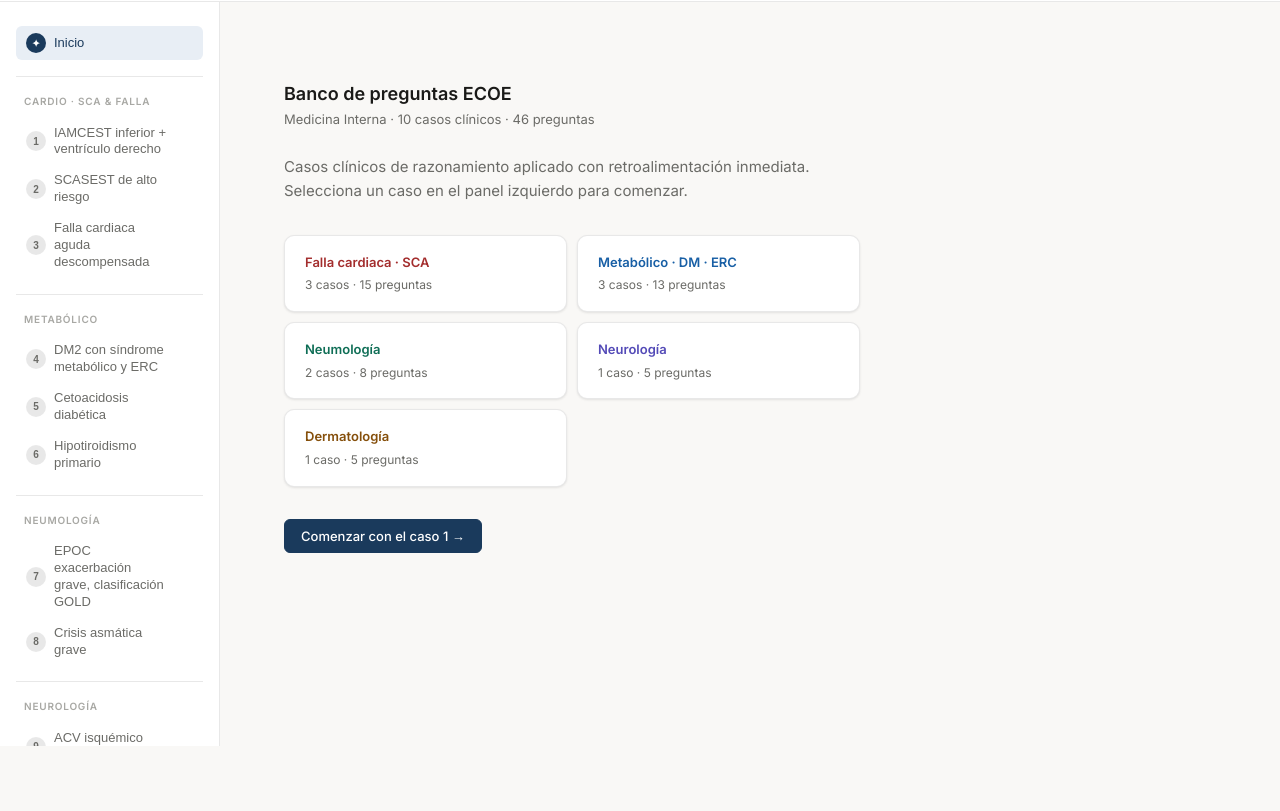
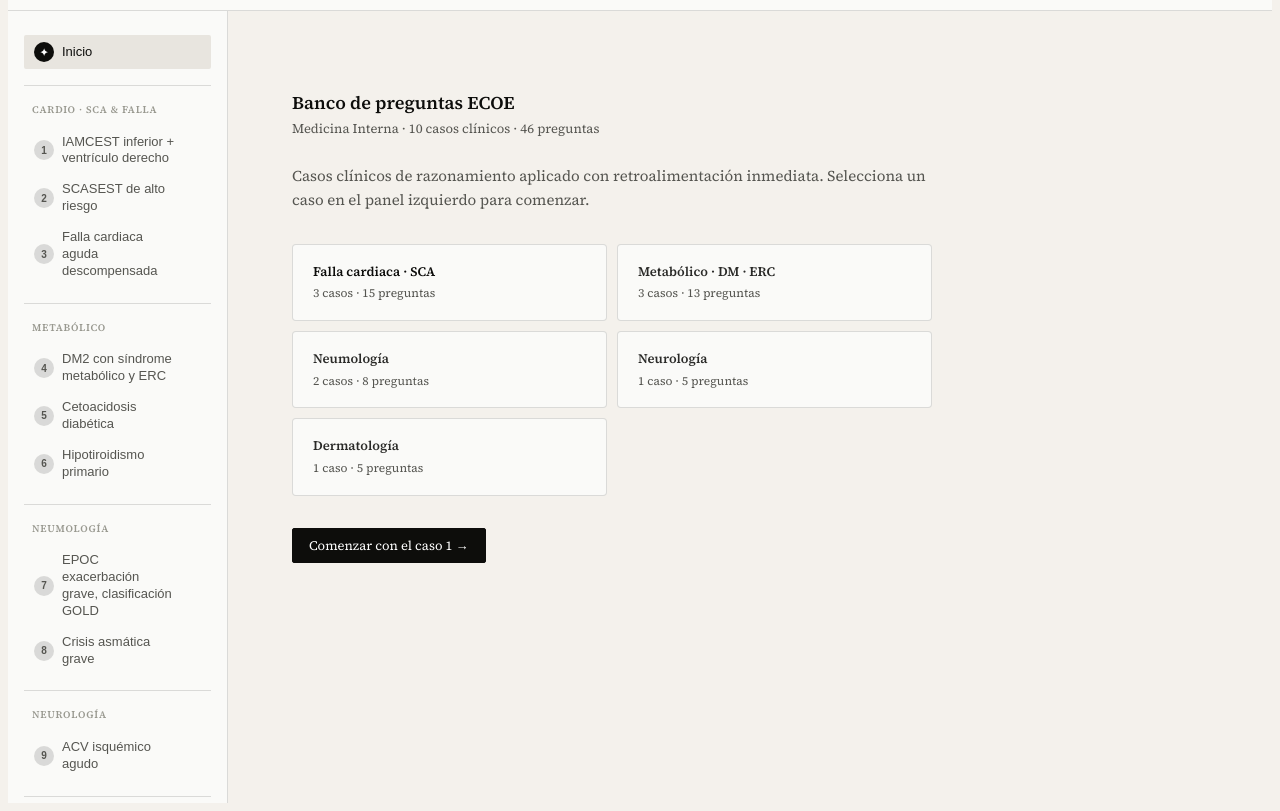
Before and after one commit to biomedicapro/ecoe, a plain HTML site: page index.html in a window 1280 px wide. Shown: the part 54-865 px from the top of the page. Before the commit the page ends 800 px from the top, so only its background shows below. Drawn offline with Linux system fonts and the light colour scheme; a web font is replaced by a local one.

Commit message:
Update index.html

```diff
--- a/index.html
+++ b/index.html
@@ -5,43 +5,41 @@
 <meta name="viewport" content="width=device-width, initial-scale=1.0">
 <title>ECOE · Medicina Interna</title>
 <style>
-  @import url('https://fonts.googleapis.com/css2?family=Inter:wght@400;500;600&family=JetBrains+Mono:wght@400;500&display=swap');
+@import url('https://fonts.googleapis.com/css2?family=Georgia&family=Source+Serif+4:wght@400;600&family=JetBrains+Mono:wght@400;500&display=swap');
 
-  *, *::before, *::after { box-sizing: border-box; margin: 0; padding: 0; }
-
-  :root {
-    --bg: #F9F8F6;
-    --surface: #FFFFFF;
-    --border: rgba(0,0,0,0.09);
-    --border-med: rgba(0,0,0,0.14);
-    --text: #1A1A18;
-    --muted: #6B6B67;
-    --faint: #A8A8A4;
-    --accent: #1A3A5C;
-    --accent-light: #E8EEF5;
-    --correct: #1B6B3A;
-    --correct-bg: #EDFAF3;
-    --wrong: #A32D2D;
-    --wrong-bg: #FDF0F0;
-    --warn-bg: #FEFAEE;
-    --warn: #85510B;
-    --pill-neuro: #534AB7;
-    --pill-neuro-bg: #EEEDFE;
-    --pill-neumol: #0F6E56;
-    --pill-neumol-bg: #E1F5EE;
-    --pill-cardio: #A32D2D;
-    --pill-cardio-bg: #FCEBEB;
-    --pill-derm: #854F0B;
-    --pill-derm-bg: #FAEEDA;
-    --pill-meta: #185FA5;
-    --pill-meta-bg: #E6F1FB;
-    --radius: 10px;
-    --radius-sm: 6px;
-    --shadow: 0 1px 3px rgba(0,0,0,0.06), 0 1px 2px rgba(0,0,0,0.04);
-  }
+:root {
+  --bg: #F4F1EC;
+  --surface: #FAFAF8;
+  --border: rgba(0,0,0,0.13);
+  --border-med: rgba(0,0,0,0.22);
+  --text: #0D0D0B;
+  --muted: #555550;
+  --faint: #999990;
+  --accent: #0D0D0B;
+  --accent-light: #E8E5DF;
+  --correct: #1A1A18;
+  --correct-bg: #E4E1DB;
+  --wrong: #0D0D0B;
+  --wrong-bg: #F0EDE7;
+  --warn-bg: #EDEAD4;
+  --warn: #3A3A35;
+  --pill-neuro: #2A2A28;
+  --pill-neuro-bg: #E2DFD8;
+  --pill-neumol: #2A2A28;
+  --pill-neumol-bg: #DEDAD2;
+  --pill-cardio: #0D0D0B;
+  --pill-cardio-bg: #D8D4CC;
+  --pill-derm: #2A2A28;
+  --pill-derm-bg: #E6E2D8;
+  --pill-meta: #2A2A28;
+  --pill-meta-bg: #DFDBD2;
+  --radius: 4px;
+  --radius-sm: 2px;
+  --shadow: none;
+}
 
   body {
-    font-family: 'Inter', sans-serif;
+    font-family: 'Source Serif 4', Georgia, serif;
     background: var(--bg);
     color: var(--text);
     min-height: 100vh;
```
